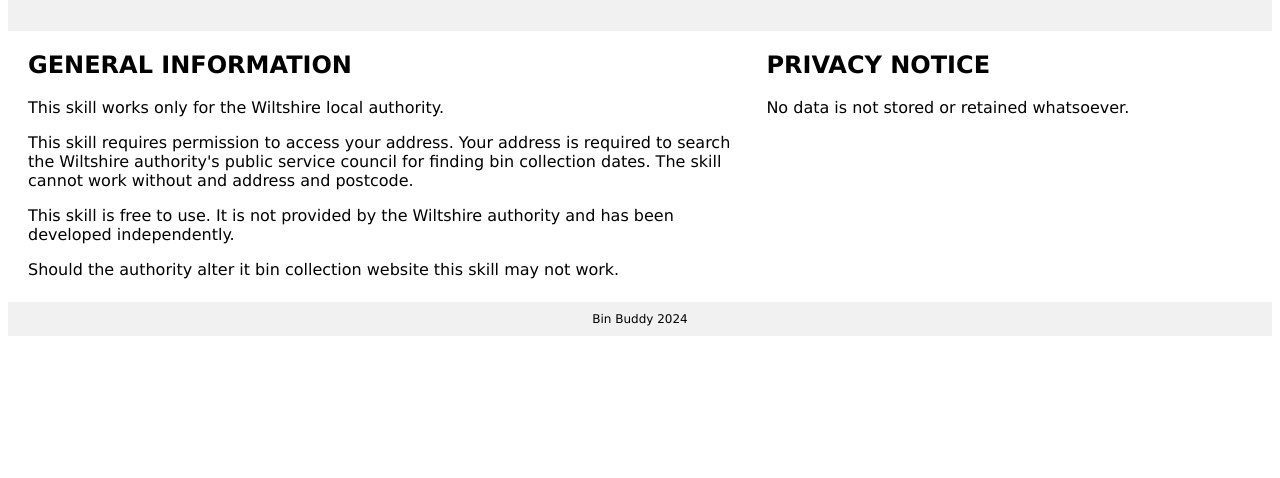
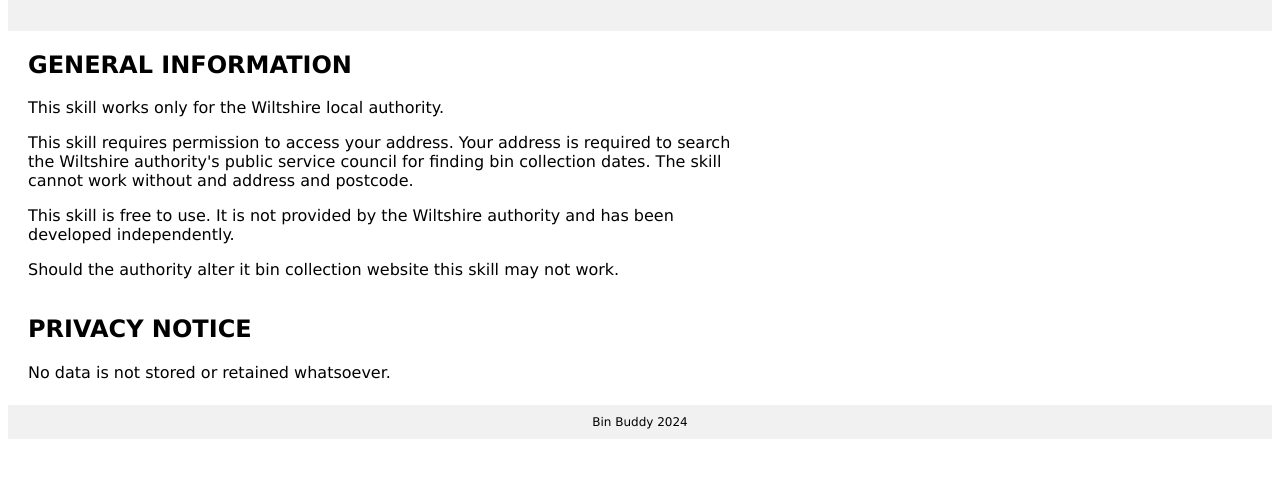
Before and after one commit to SixpennyShaun/SixpennyShaun.github.io, a plain HTML site: page index.html in a window 1280 px wide. Shown: the part 128-606 px from the top of the page. Drawn offline with Linux system fonts and the light colour scheme.

Commit message:
Update index.html
Update 2

```diff
--- a/index.html
+++ b/index.html
@@ -63,7 +63,8 @@
     <p>This skill is free to use. It is not provided by the Wiltshire authority and has been developed independently.
     <p>Should the authority alter it bin collection website this skill may not work.
   </div>
-  <h2>PRIVACY NOTICE</h2>
+  <div class="main">
+    <h2>PRIVACY NOTICE</h2>
     <p>No data is not stored or retained whatsoever.</p>
   </div>
 </div>
```
